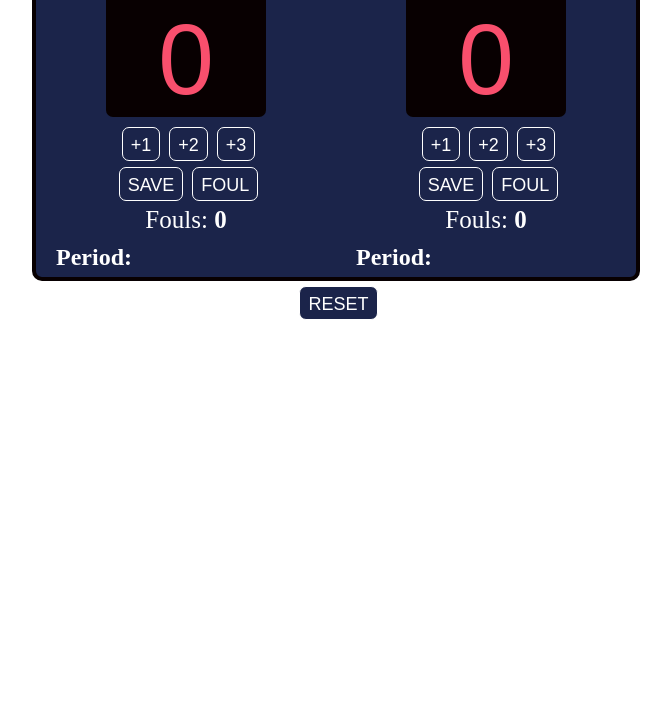
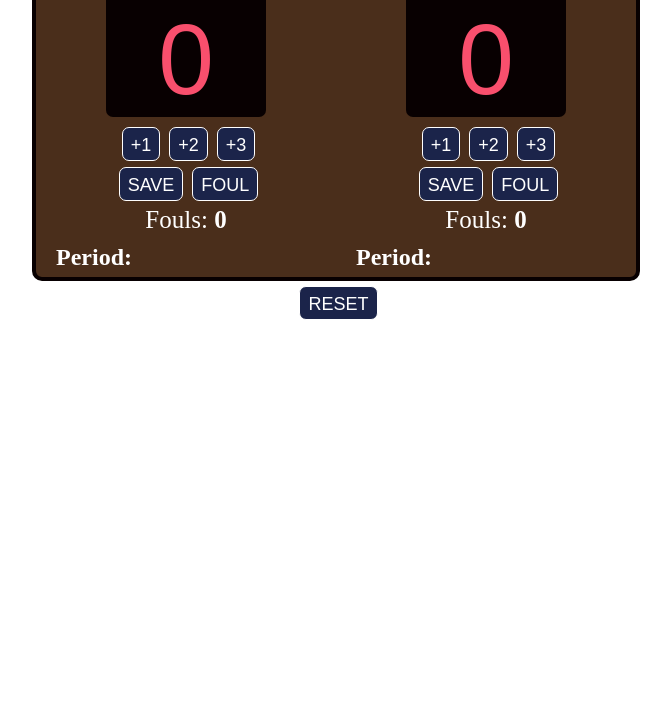
Before and after one commit to jaiyeolafavour18-dev/basket-ball-score-board, a plain HTML site: page index.html in a window 1280 px wide. Shown: the part 97-800 px from the top of the page, without its empty margins (304-975 px from the left). Drawn offline with Linux system fonts and the light colour scheme; a web font is replaced by a local one.

Commit message:
Update style.css

```diff
--- a/style.css
+++ b/style.css
@@ -8,7 +8,7 @@ body {
 .container {
     display: flex;
     justify-content: space-around;
-    background-color: #1B244A;
+    background-color: #4a2e1b;
     width: 600px;
     height: 350px;
     margin: 20px auto 5px auto;
```
